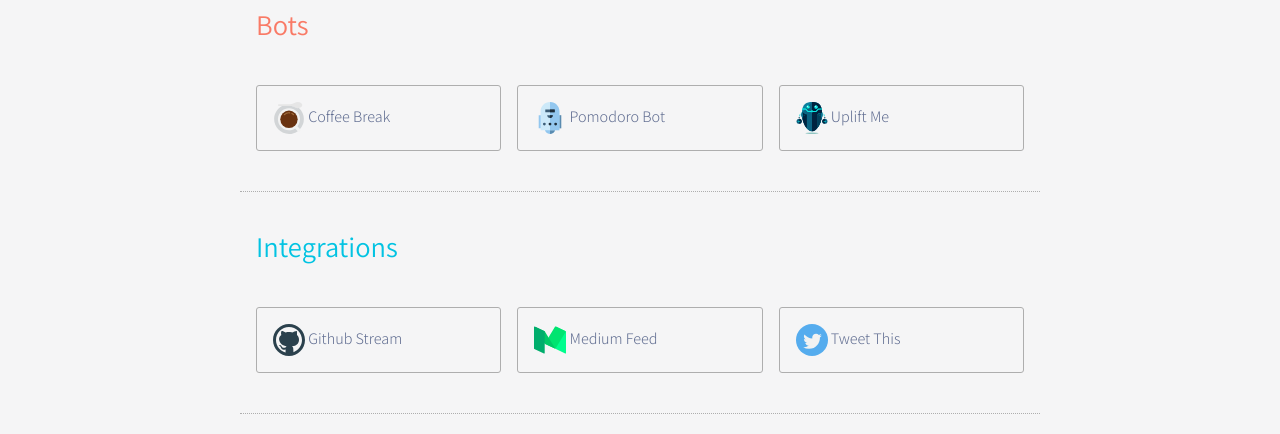
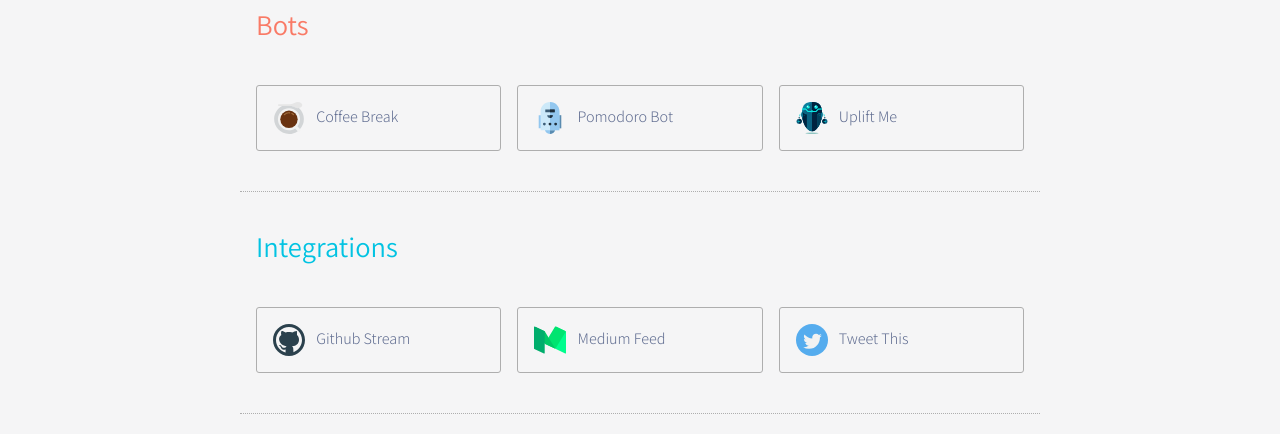
Before and after one commit to techtolentino/catalog, a Jekyll site: the page built from index.md, in a window 1280 px wide. Shown: the part 373-807 px from the top of the page. Built offline with Jekyll 4.4.1, drawn with Linux system fonts in a browser that asks for light colours.

Commit message:
spacing adjust on icons

```diff
--- a/_scss/_icon.scss
+++ b/_scss/_icon.scss
@@ -2,6 +2,7 @@
     height: $spacing-unit;
     width: $spacing-unit;
     vertical-align: middle;
+    padding-right: $spacing-unit / 4;
 
     &--MEDIUM {
         height: $spacing-unit * 2;
--- a/build/src/css/main.css
+++ b/build/src/css/main.css
@@ -455,7 +455,8 @@ body {
 .icon {
   height: 2em;
   width: 2em;
-  vertical-align: middle; }
+  vertical-align: middle;
+  padding-right: 0.5em; }
   .icon--MEDIUM {
     height: 4em;
     width: 4em;
--- a/src/css/main.css
+++ b/src/css/main.css
@@ -455,7 +455,8 @@ body {
 .icon {
   height: 2em;
   width: 2em;
-  vertical-align: middle; }
+  vertical-align: middle;
+  padding-right: 0.5em; }
   .icon--MEDIUM {
     height: 4em;
     width: 4em;
```
